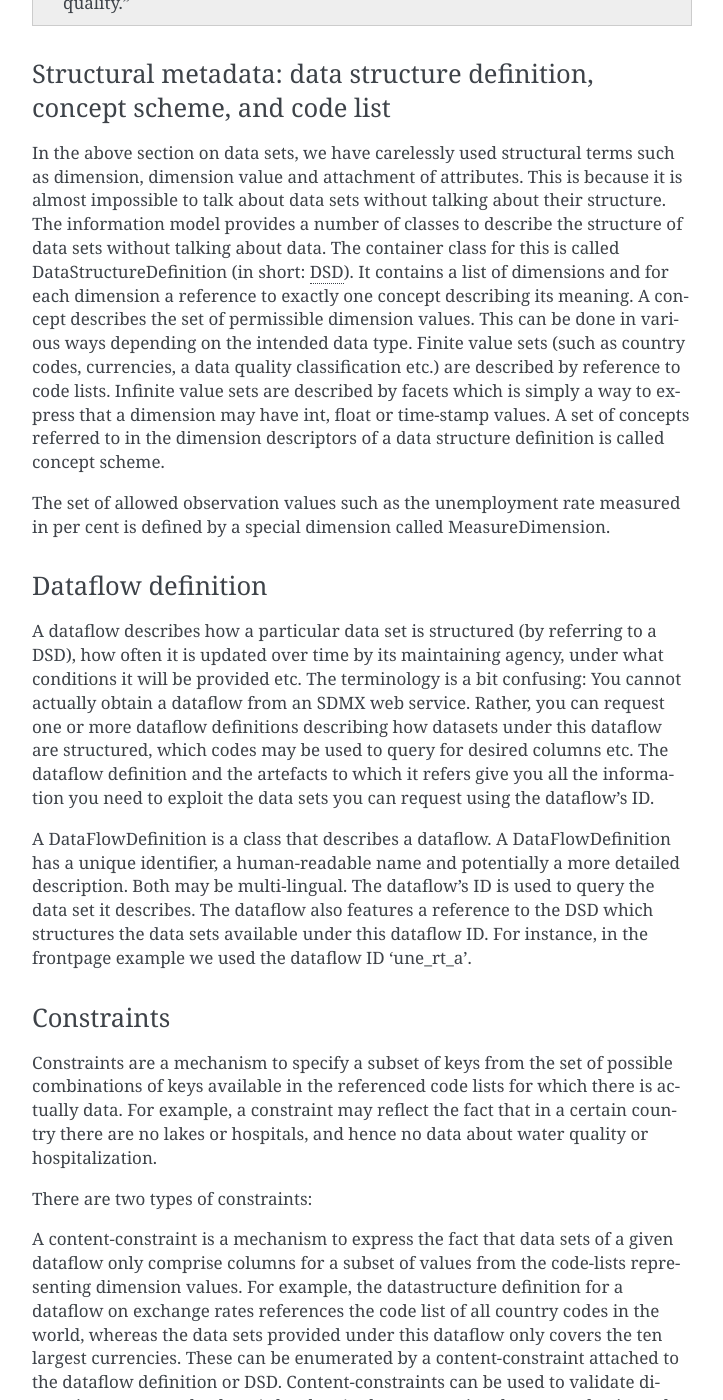
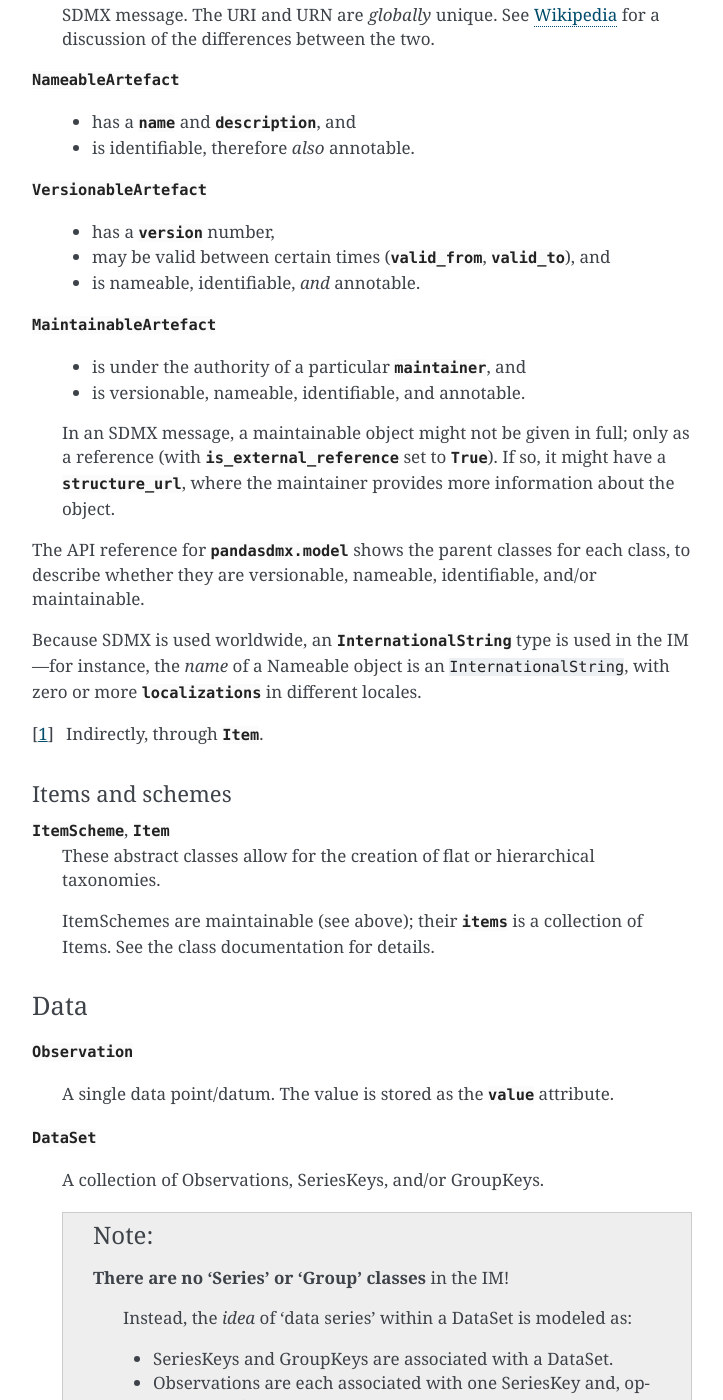
Before and after one commit to dr-leo/pandaSDMX, a Sphinx documentation site: the page built from doc/overview.rst, in a window 1280 px wide and 1400 px high, scrolled down 1816 px. Shown: the whole window, without its empty margins (388-1111 px from the left). Built offline with Sphinx 7.4.7, drawn with Linux system fonts in a browser that asks for light colours; some of the changed text lies outside the part shown.

Commit message:
overview.rst: finish reflow

```diff
--- a/doc/overview.rst
+++ b/doc/overview.rst
@@ -27,84 +32,6 @@
 - Eurostat `SDMX ‘InfoSpace’ <https://ec.europa.eu/eurostat/web/sdmx-infospace/welcome>`_ contains many guides and tutorials, from beginner to advanced levels.
 - European Central Bank `SDMX REST service help pages <https://sdw-wsrest.ecb.europa.eu/help/>`_ give many examples.
 - `SDMXSource <http://www.sdmxsource.org>`_ provides reference implementations of SDMX in Java, .NET, and ActionScript.
-
-.. contents::
-   :backlinks: none
-
-
-The SDMX Information Model (IM)
-===============================
-
-.. todo:: Edit this verbose text into following section.
-
-   - Refer to the API documentation instead of repeating it as prose.
-   - Reduce repetition, including of things described both here and in :doc:`walkthrough`.
-   - Eliminate descriptions/justifications of removed workarounds.
-   - Avoid repeating descriptions of SDMX that are provided more clearly by other sources; link to them instead.
-
-.. todo:: Move the following narrative sentences to the :doc:`walkthrough`:
-
-   “[…] dimensions such as country, age, sex, and time period.”
-
-   “Typical uses for attributes are the level of confidentiality, or data quality.”
-
-Structural metadata: data structure definition, concept scheme, and code list
------------------------------------------------------------------------------
-
-In the above section on data sets, we have carelessly used structural terms such as dimension, dimension value and attachment of attributes.
-This is because it is almost impossible to talk about data sets without talking about their structure.
-The information model provides a number of classes to describe the structure of data sets without talking about data.
-The container class for this is called :index:`DataStructureDefinition` (in short: :abbr:`DSD`).
-It contains a list of dimensions and for each dimension a reference to exactly one :index:`concept` describing its meaning.
-A concept describes the set of permissible dimension values.
-This can be done in various ways depending on the intended data type.
-Finite value sets (such as country codes, currencies, a data quality classification etc.) are described by reference to :index:`code lists`.
-Infinite value sets are described by :index:`facets` which is simply a way to express that a dimension may have int, float or time-stamp values.
-A set of concepts referred to in the dimension descriptors of a data structure definition is called :index:`concept scheme`.
-
-The set of allowed observation values such as the unemployment rate measured in per cent is defined by a special dimension called :index:`MeasureDimension`.
-
-Dataflow definition
--------------------
-
-A :index:`dataflow` describes how a particular data set is structured (by referring to a DSD), how often it is updated over time by its maintaining agency, under what conditions it will be provided etc.
-The terminology is a bit confusing: You cannot actually obtain a dataflow from an SDMX web service.
-Rather, you can request one or more dataflow definitions describing how datasets under this dataflow are structured, which codes may be used to query for desired columns etc.
-The dataflow definition and the artefacts to which it refers give you all the information you need to exploit the data sets you can request using the dataflow's ID.
-
-A :index:`DataFlowDefinition` is a class that describes a dataflow.
-A DataFlowDefinition has a unique identifier, a human-readable name and potentially a more detailed description.
-Both may be multi-lingual.
-The dataflow's ID is used to query the data set it describes.
-The dataflow also features a reference to the DSD which structures the data sets available under this dataflow ID.
-For instance, in the frontpage example we used the dataflow ID 'une_rt_a'.
-
-
-Constraints
------------
-
-Constraints are a mechanism to specify a subset of keys from the set of possible combinations of keys available in the referenced code lists for which there is actually data.
-For example, a constraint may reflect the fact that in a certain country there are no lakes or hospitals, and hence no data about water quality or hospitalization.
-
-There are two types of constraints:
-
-A :index:`content-constraint` is a mechanism to express the fact that data sets of a given dataflow only comprise columns for a subset of values from the code-lists representing dimension values.
-For example, the datastructure definition for a dataflow on exchange rates references the code list of all country codes in the world, whereas the data sets provided under this dataflow only covers the ten largest currencies.
-These can be enumerated by a content-constraint attached to the dataflow definition or DSD.
-Content-constraints can be used to validate dimension names and values (a.k.a. keys) when requesting data sets selecting columns of interest.
-pandaSDMX supports content constraints and provides convenient methods to validate keys, compute the constrained code lists etc.
-
-An :index:`attachment-constraint` describes to which parts of a data set (column/series, group of series, observation, the entire data set) certain attributes may be attached.
-Attachment-constraints are not supported by pandaSDMX as this feature is needed only for data set generation.
-However, pandaSDMX does support attributes in the information model and when exporting data sets to pandas.
-
-Category schemes and categorisations
-------------------------------------
-
-Categories serve to classify or categorise things like dataflows, e.g., by subject matter.
-Multiple categories may belong to a container called :index:`CategorySchemes`.
-
-A :index:`Categorisation` links the thing to be categorised, e.g., a DataFlowDefinition, to a :index:`Category`.
 
 
 .. _im:
@@ -127,11 +54,15 @@
 -------------------------------
 
 Many classes inherit from one of the following.
-For example, a :class:`.Code` is a ``NameableArtefact``; [1]_ this means it has `name` and `description` attributes. Because every ``NameableArtefact`` is an ``IdentifiableArtefact``, it also has `id`, `URI`, and `URN` attributes.
+For example, every :class:`.Code` is a ``NameableArtefact``; [1]_ this means it has `name` and `description` attributes. Because every ``NameableArtefact`` is an ``IdentifiableArtefact``, a Code also has `id`, `URI`, and `URN` attributes.
+
+:class:`.AnnotableArtefact`
+   - has a list of :attr:`~.AnnotableArtefact.annotations`
 
 :class:`.IdentifiableArtefact`
 
    - has an :attr:`id <.IdentifiableArtefact.id>`, :attr:`URI <.IdentifiableArtefact.uri>`, and :attr:`URN <.IdentifiableArtefact.urn>`.
+   - is “annotable”; this means it *also* has the `annotations` attribute of an AnnotableArtefact.
 
    The ``id`` uniquely identifies the object against others of the same type in a SDMX message.
    The URI and URN are *globally* unique. See `Wikipedia <https://en.wikipedia.org/wiki/Uniform_Resource_Identifier#URLs_and_URNs>`_ for a discussion of the differences between the two.
@@ -139,18 +70,18 @@
 :class:`.NameableArtefact`
 
   - has a :attr:`name <.NameableArtefact.name>` and :attr:`description <.NameableArtefact.description>`, and
-  - is “identifiable”; this means that it *also* has the `id`, `uri`, and `urn` attributes of a NameableArtefact.
+  - is identifiable, therefore *also* annotable.
 
 :class:`.VersionableArtefact`
 
   - has a :attr:`version <.VersionableArtefact.version>` number,
   - may be valid between certain times (:attr:`valid_from <.VersionableArtefact.valid_from>`, :attr:`valid_to <.VersionableArtefact.valid_to>`), and
-  - is nameable, therefore *also* identifiable.
+  - is nameable, identifiable, *and* annotable.
 
 :class:`.MaintainableArtefact`
 
   - is under the authority of a particular :attr:`maintainer <.MaintainableArtefact.maintainer>`, and
-  - is versionable, nameable, *and* identifiable.
+  - is versionable, nameable, identifiable, and annotable.
 
   In an SDMX message, a maintainable object might not be given in full; only as a reference (with :attr:`is_external_reference <.MaintainableArtefact.is_external_reference>` set to :obj:`True`).
   If so, it might have a :attr:`structure_url <.MaintainableArtefact.structure_url>`, where the maintainer provides more information about the object.
@@ -163,6 +94,16 @@
 ``InternationalString``, with zero or more :attr:`localizations <.InternationalString.localizations>` in different locales.
 
 .. [1] Indirectly, through :class:`Item`.
+
+Items and schemes
+~~~~~~~~~~~~~~~~~
+
+:class:`.ItemScheme`, :class:`.Item`
+   These abstract classes allow for the creation of flat or hierarchical taxonomies.
+
+   ItemSchemes are maintainable (see above); their  :attr:`~.ItemScheme.items` is a collection of Items.
+   See the class documentation for details.
+
 
 Data
 ----
@@ -218,28 +159,73 @@
 Data structures
 ---------------
 
-:class:`.DataStructureDefinition`
-   ...
+:class:`.Concept`, :class:`ConceptScheme`
+   An abstract idea or general notion, such as 'age' or 'country'.
+
+   Concepts are one kind of Item, and are collected in an ItemScheme subclass called ConceptScheme.
+
+:class:`.Dimension`, :class:`.DataAttribute`
+   These are :class:`.Components` of a data structure, linking a Concept (:attr:`~.Component.concept_identity`) to its Representation (:attr:`~.Component.local_representation`); see below.
+
+   A component can be either a DataAttribute that appears as an AttributeValue in data sets; or a Dimension that appears in Keys.
+
+:class:`.Representation`, :class:`.Facet`
+   For example: the concept 'country' can be represented as:
+
+   - as a value of a certain type (e.g. 'Canada', a :class:`str`), called a Facet;
+   - using a Code from a specific CodeList (e.g. 'CA'); multiple lists of codes are possible (e.g. 'CAN'). See below.
+
+:class:`.DataStructureDefinition` (DSD)
+   Collects structures used in data sets and data flows.
+   These are stored as
+   :attr:`~.DataStructureDefinition.dimensions`,
+   :attr:`~.DataStructureDefinition.attributes`,
+   :attr:`~.DataStructureDefinition.group_dimensions`, and
+   :attr:`~.DataStructureDefinition.measures`.
+
+   For example, :attr:`~.DataStructureDefinition.dimensions` is a :class:`.DimensionDescriptor` object that collects a number of Dimensions in a particular order.
+   Data that is "structured by" this DSD must have all the described dimensions.
+
+   See the API documentation for details.
+
 :class:`.DataflowDefinition`
-   ...
-:class:`.Dimension`, :class:`.DimensionDescriptor`
-   ...
-:class:`.DataAttribute`, :class:`.AttributeDescriptor`
-   ...
+   A :index:`dataflow` describes how a particular data set is structured (by referring to a DSD), how often it is updated over time by its maintaining agency, under what conditions it will be provided etc.
+   The terminology is a bit confusing: You cannot actually obtain a dataflow from an SDMX web service.
+   Rather, you can request one or more dataflow definitions describing how datasets under this dataflow are structured, which codes may be used to query for desired columns etc.
+   The dataflow definition and the artefacts to which it refers give you all the information you need to exploit the data sets you can request using the dataflow's ID.
+
+   A :index:`DataFlowDefinition` is a class that describes a dataflow.
+   A DataFlowDefinition has a unique identifier, a human-readable name and potentially a more detailed description.
+   Both may be multi-lingual.
+   The dataflow's ID is used to query the data set it describes.
+   The dataflow also features a reference to the DSD which structures the data sets available under this dataflow ID.
 
 Metadata
 --------
 
-:class:`.Item`.
+:class:`.Code`, :class:`.Codelist`
    ...
-:class:`.ItemScheme`.
-   ...
-:class:`.Codelist`
-   ...
-:class:`.CategoryScheme`
-   ...
-:class:`.ConceptScheme`
-   ...
+:class:`.Category`, :class:`.CategoryScheme`, :class:`.Categorization`
+   Categories serve to classify or categorise things like dataflows, e.g. by subject matter.
+
+   A :class:`.Categorisation` links the thing to be categorised, e.g., a DataFlowDefinition, to a particular Category.
+
+Constraints
+-----------
+
+Constraints are a mechanism to specify a subset of keys from the set of possible combinations of keys available in the referenced code lists for which there is actually data.
+
+There are two types of constraints:
+
+A :index:`content-constraint` is a mechanism to express the fact that data sets of a given dataflow only comprise columns for a subset of values from the code-lists representing dimension values.
+For example, the datastructure definition for a dataflow on exchange rates references the code list of all country codes in the world, whereas the data sets provided under this dataflow only covers the ten largest currencies.
+These can be enumerated by a content-constraint attached to the dataflow definition or DSD.
+Content-constraints can be used to validate dimension names and values (a.k.a. keys) when requesting data sets selecting columns of interest.
+pandaSDMX supports content constraints and provides convenient methods to validate keys, compute the constrained code lists etc.
+
+An :index:`attachment-constraint` describes to which parts of a data set (column/series, group of series, observation, the entire data set) certain attributes may be attached.
+Attachment-constraints are not supported by pandaSDMX as this feature is needed only for data set generation.
+
 
 .. _formats:
 
```
Also changed, not shown: other parts of doc/overview.rst (+8 -3 lines), doc/walkthrough.rst (+9 -0 lines), 1 other file.
